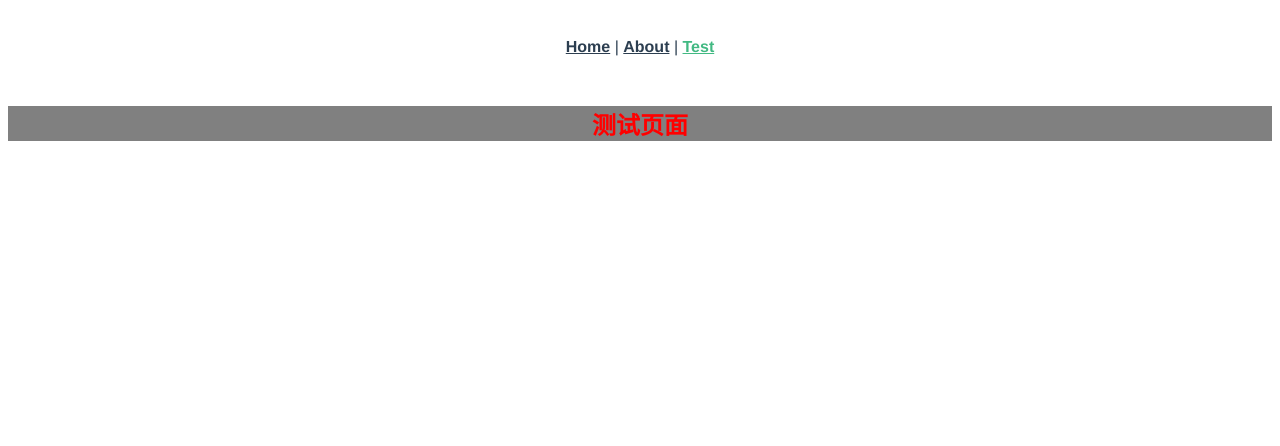
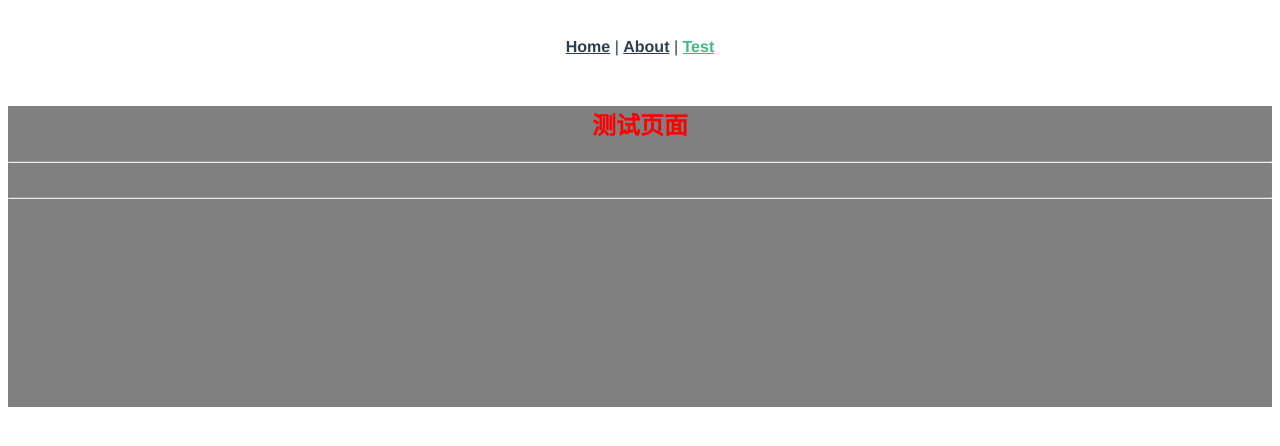
Before and after one commit to cookiepool/vite-vue3-template, a Vue app: page /#/test in a window 1280 px wide. Shown: the top 446 px of the page. Built offline with nearby package versions, Linux system fonts and the light colour scheme.

Commit message:
update .gitignore

```diff
--- a/src/views/Test.vue
+++ b/src/views/Test.vue
@@ -1,6 +1,10 @@
 <template>
   <div class="test-wraper">
     <h2>测试页面</h2>
+    <hr />
+    <img src="/public/favicon.ico" alt="" />
+    <hr />
+    <div class="bg-box"></div>
   </div>
 </template>
 
@@ -18,5 +22,11 @@ export default defineComponent({
   h2 {
     color: red;
   }
+  .bg-box {
+    width: 200px;
+    height: 200px;
+    // background-image: url('../assets/logo.png');
+    background-image: url('public/favicon.ico');
+  }
 }
 </style>
```
Also changed, not shown: 1 other file (tests, documents, lock files or other folders).
